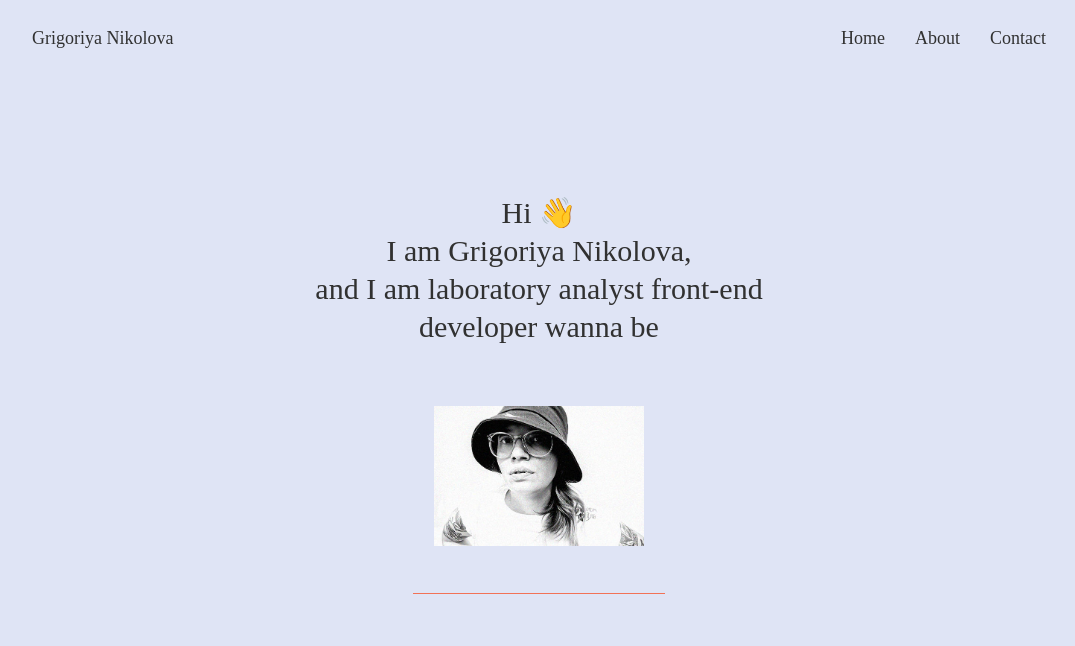
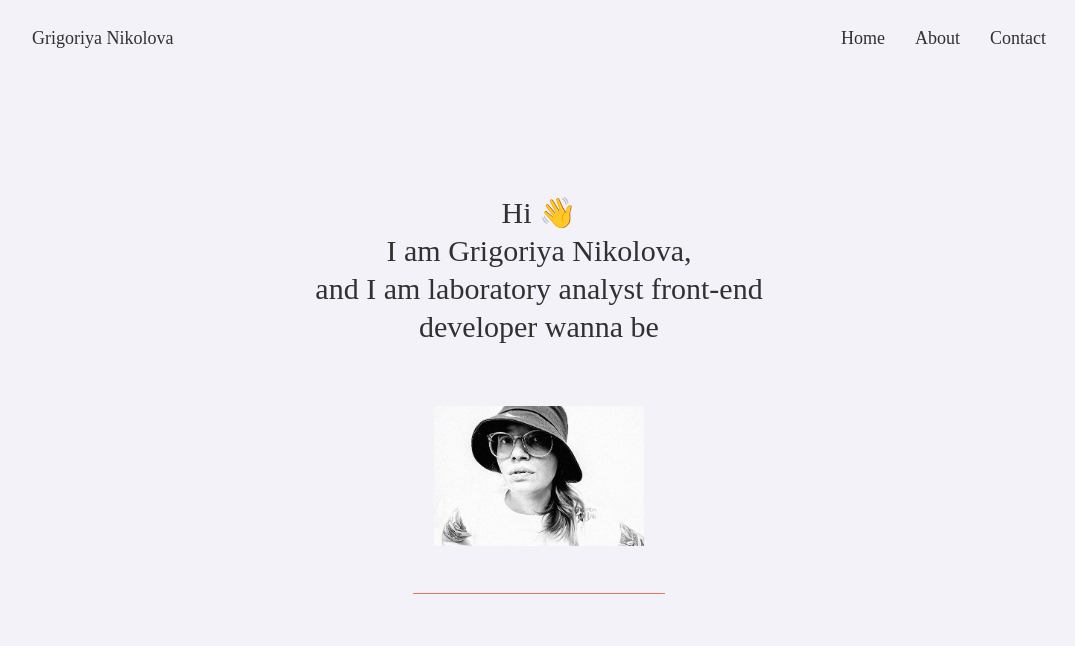
Before and after one commit to Gr1t0/portfolio-project, a plain HTML site: page index.html in a window 1280 px wide. Shown: the top 646 px of the page, without its empty margins (101-1176 px from the left). Drawn offline with Linux system fonts and the light colour scheme; a web font is replaced by a local one.

Commit message:
bg color test

```diff
--- a/src/styles.css
+++ b/src/styles.css
@@ -1,6 +1,6 @@
 @import url("https://fonts.googleapis.com/css2?family=Alice&display=swap");
 :root {
-  --bg-color: #dfe4f5;
+  --bg-color: #f2f2f8;
   --main-text-color: #313131;
   --first-color: #f27256;
   --second-color: #76d3f0;
```
